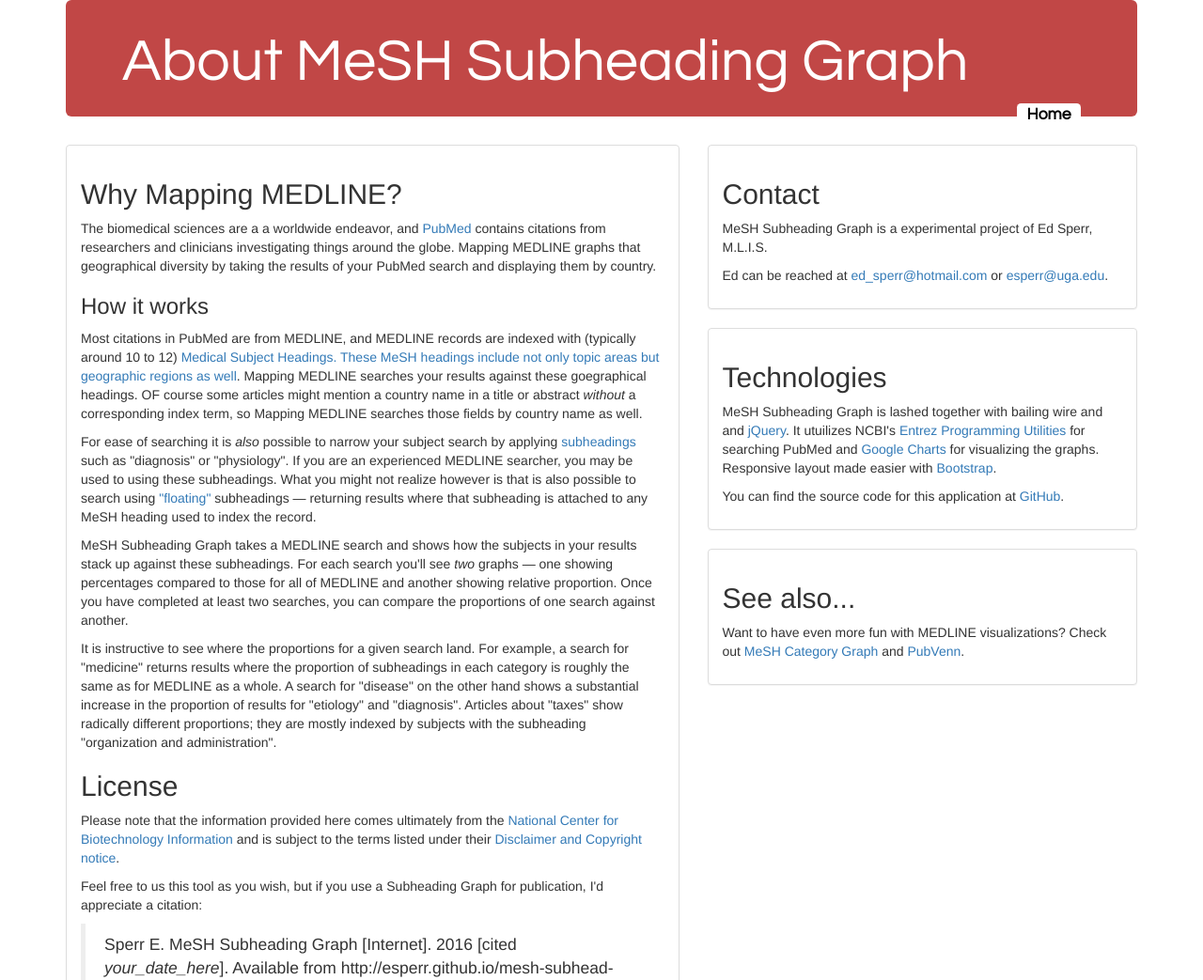
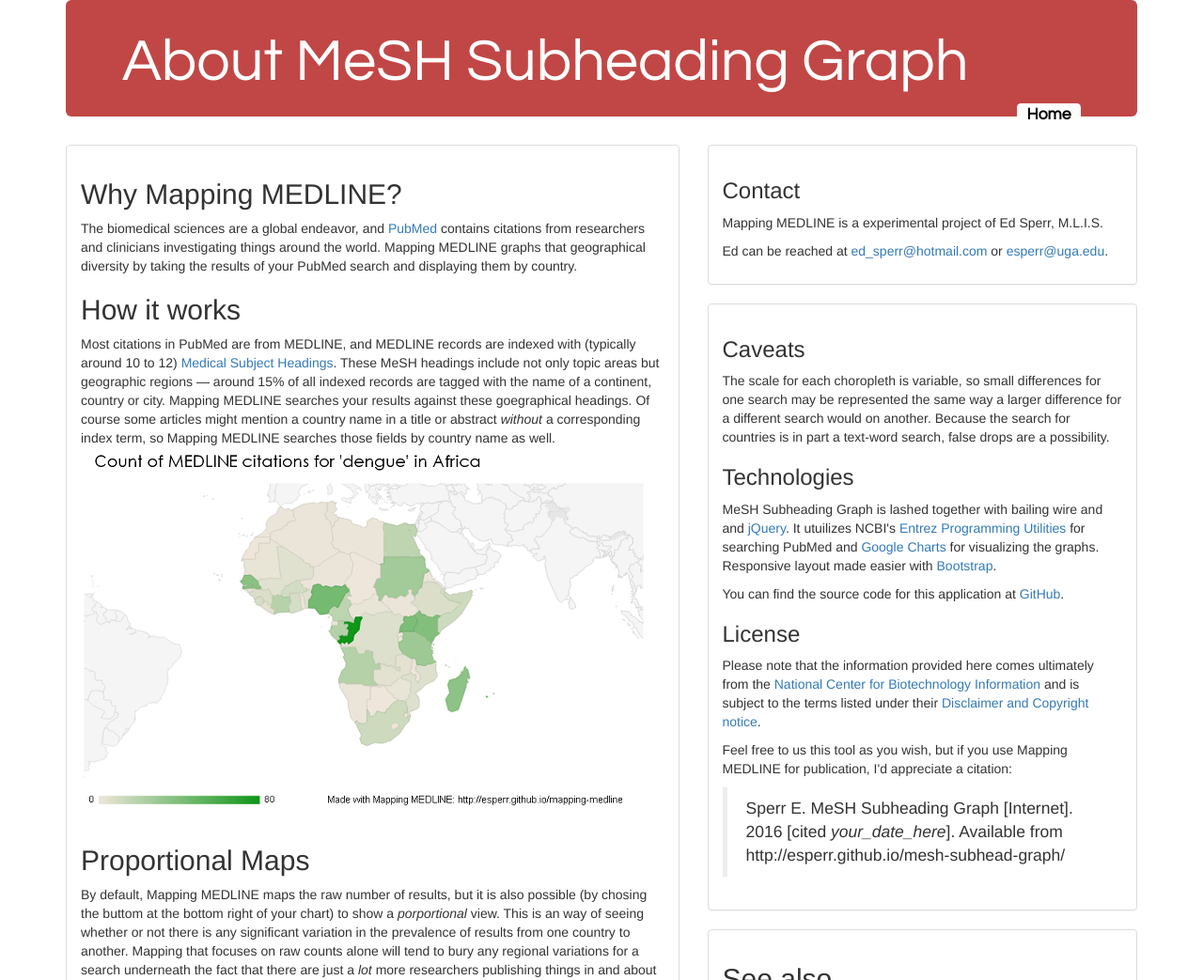
Before and after one commit to esperr/mapping-medline, a plain HTML site: page about.html in a window 1280 px wide. Shown: the top 1043 px of the page at 94% size. Drawn offline with nearby package versions, Linux system fonts and the light colour scheme.

Commit message:
Almost there...

```diff
--- a/about.html
+++ b/about.html
@@ -22,56 +22,62 @@
 	<div class="panel panel-default">
 	<div class="panel-body">
 		<h2>Why Mapping MEDLINE?</h2>
-    <p>The biomedical sciences are a a worldwide endeavor, and <a href="http://www.ncbi.nlm.nih.gov/pubmed">PubMed</a> contains citations from researchers and clinicians investigating things around the globe. Mapping MEDLINE graphs that geographical diversity by taking
+    <p>The biomedical sciences are a global endeavor, and <a href="http://www.ncbi.nlm.nih.gov/pubmed">PubMed</a> contains citations from researchers and clinicians investigating things around the world. Mapping MEDLINE graphs that geographical diversity by taking
       the results of your PubMed search and displaying them by country.</p>
-    <h3>How it works</h3>
-    <p>Most citations in PubMed are from MEDLINE, and MEDLINE records are indexed with (typically around 10 to 12) <a href="https://www.nlm.nih.gov/mesh/2016/mesh_browser/index.html">Medical Subject Headings. These MeSH headings include not only topic areas but geographic
-      regions as well</a>. Mapping MEDLINE searches your results against these goegraphical headings. OF course some articles might mention a country name in a title or abstract <em>without</em> a corresponding index term, so Mapping MEDLINE searches those fields by country
-      name as well.
+    <h2>How it works</h2>
+    <p>Most citations in PubMed are from MEDLINE, and MEDLINE records are indexed with (typically around 10 to 12) <a href="https://www.nlm.nih.gov/mesh/2016/mesh_browser/index.html">Medical Subject Headings</a>. These MeSH headings include not only topic areas but geographic
+      regions &mdash; around 15% of all indexed records are tagged with the name of a continent, country or city. Mapping MEDLINE searches your results against these goegraphical headings. Of course some articles might mention a country name in a title or abstract
+       <em>without</em> a corresponding index term, so Mapping MEDLINE searches those fields by country name as well.
+       <img src="dengue-africa.png" />
+    </p>
+    <h2>Proportional Maps</h2>
+    <p>By default, Mapping MEDLINE maps the raw number of results, but it is also possible (by chosing the buttom at the bottom right of your chart) to show a <em>porportional</em> view. This is an way of seeing whether or not there is any significant variation in the prevalence of
+      results from one country to another. Mapping that focuses on raw counts alone will tend to bury any regional variations for a search underneath the fact that
+    there are just a <em>lot</em> more researchers publishing things in and about some places than there are for others.
+    <img src="cattle-asia.png" />
+  </p>
+  <h2>Comparing proportions</h2>
+    <p>Once you have done more than one search, you can compare the proportions for each in a given region.
+      <img src="wine-vs-beer.png" />
     </p>
 
-      For ease of searching it is <em>also</em> possible to narrow your subject search by applying <a href="https://www.nlm.nih.gov/mesh/subhierarchy.html">subheadings</a> such as "diagnosis" or "physiology".
-      If you are an experienced MEDLINE searcher, you may be used to using these subheadings. What you might not realize however is that is also possible to search using <a href="https://www.nlm.nih.gov/bsd/disted/pubmedtutorial/020_730.html">"floating"</a>
-      subheadings &mdash; returning results where that subheading is attached to any MeSH heading used to index the record.</p>
+	</div>
+	</div>
+</div>
 
-      <p>MeSH Subheading Graph takes a MEDLINE search and shows how the subjects in your results stack up against these subheadings. For each search you'll see <em>two</em> graphs &mdash; one showing percentages compared to those for
-        all of MEDLINE and another showing relative proportion. Once you have completed at least two searches, you can compare the proportions of one search against another.</p>
-      <p>It is instructive to see where the proportions for a given search land. For example, a search for "medicine" returns results where the proportion of subheadings in each category is roughly
-        the same as for MEDLINE as a whole. A search for "disease" on the other hand shows a substantial increase in the proportion of results for "etiology" and "diagnosis". Articles about "taxes" show radically different proportions; they
-        are mostly indexed by subjects with the subheading "organization and administration".</p>
+<div class="col-sm-5 col-md-5 col-lg-5">
+ <div class="panel panel-default">
+<div class="panel-body">
+<h3>Contact</h3>
+<p>Mapping MEDLINE is a experimental project of Ed Sperr, M.L.I.S.</p>
+<p>Ed can be reached at <a href="mailto:ed_sperr@hotmail.com">ed_sperr@hotmail.com</a> or <a href="mailto:esperr@uga.edu">esperr@uga.edu</a>.</p>
+      </div>
+   </div>
 
-		<h2>License</h2>
+	<div class="panel panel-default">
+	<div class="panel-body">
+    <h3>Caveats</h3>
+    <p>The scale for each choropleth is variable, so small differences for one search may be represented the same way a larger difference for a different
+      search would on another. Because the search for countries is in part a text-word search, false drops are a possibility.</p>
+
+		<h3>Technologies</h3>
+		<p>MeSH Subheading Graph is lashed together with bailing wire and and <a href="http://jquery.com/">jQuery</a>. It utuilizes NCBI's <a href="http://www.ncbi.nlm.nih.gov/books/NBK25501/">Entrez Programming Utilities</a> for searching
+		PubMed and <a href="https://developers.google.com/chart/">Google Charts</a> for visualizing the graphs. Responsive layout made easier with <a href="http://getbootstrap.com/">Bootstrap</a>.</p>
+    <p>You can find the source code for this application at <a href="https://github.com/esperr/mesh-cat-graph">GitHub</a>.</p>
+
+    <h3>License</h3>
 		<p>Please note that the information provided here comes ultimately from the <a href="http://www.ncbi.nlm.nih.gov/">National Center for Biotechnology Information</a> and is subject to the terms listed under their
 		<a href="http://www.ncbi.nlm.nih.gov/About/disclaimer.html">Disclaimer and Copyright notice</a>.</p>
-    <p>Feel free to us this tool as you wish, but if you use a Subheading Graph for publication, I'd appreciate a citation:
+    <p>Feel free to us this tool as you wish, but if you use Mapping MEDLINE for publication, I'd appreciate a citation:
       <blockquote>
         Sperr E. MeSH Subheading Graph [Internet]. 2016 [cited <em>your_date_here</em>]. Available from http://esperr.github.io/mesh-subhead-graph/
       </blockquote>
     </p>
+
+  </div>
 	</div>
-	</div>
-</div>
-
-     <div class="col-sm-5 col-md-5 col-lg-5">
- <div class="panel panel-default">
-<div class="panel-body">
-<h2>Contact</h2>
-<p>MeSH Subheading Graph is a experimental project of Ed Sperr, M.L.I.S.</p>
-<p>Ed can be reached at <a href="mailto:ed_sperr@hotmail.com">ed_sperr@hotmail.com</a> or <a href="mailto:esperr@uga.edu">esperr@uga.edu</a>.</p>
-      </div>
-   </div>
-   </div>
 
 
-<div class="col-sm-5 col-md-5 col-lg-5">
-	<div class="panel panel-default">
-	<div class="panel-body">
-		<h2>Technologies</h2>
-		<p>MeSH Subheading Graph is lashed together with bailing wire and and <a href="http://jquery.com/">jQuery</a>. It utuilizes NCBI's <a href="http://www.ncbi.nlm.nih.gov/books/NBK25501/">Entrez Programming Utilities</a> for searching
-		PubMed and <a href="https://developers.google.com/chart/">Google Charts</a> for visualizing the graphs. Responsive layout made easier with <a href="http://getbootstrap.com/">Bootstrap</a>.</p>
-    <p>You can find the source code for this application at <a href="https://github.com/esperr/mesh-cat-graph">GitHub</a>.</p>
-  </div>
-	</div>
 
   <div class="panel panel-default">
   <div class="panel-body">
@@ -85,4 +91,8 @@
 
 </div>
 </div>
+
+
+
+
 </body>
```
Also changed, not shown: index.html (+2 -2 lines), cattle-asia.png (added), dengue-africa.png (added), wine-vs-beer.png (added).
